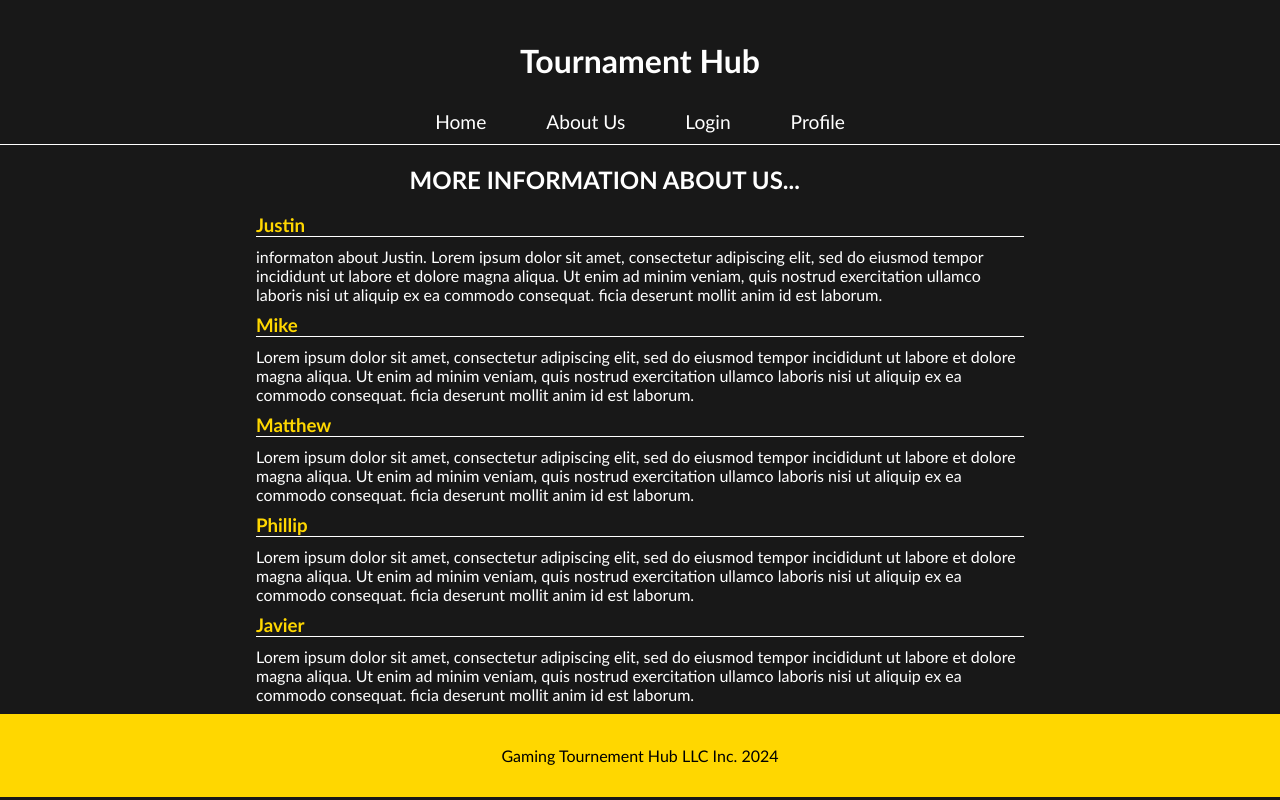
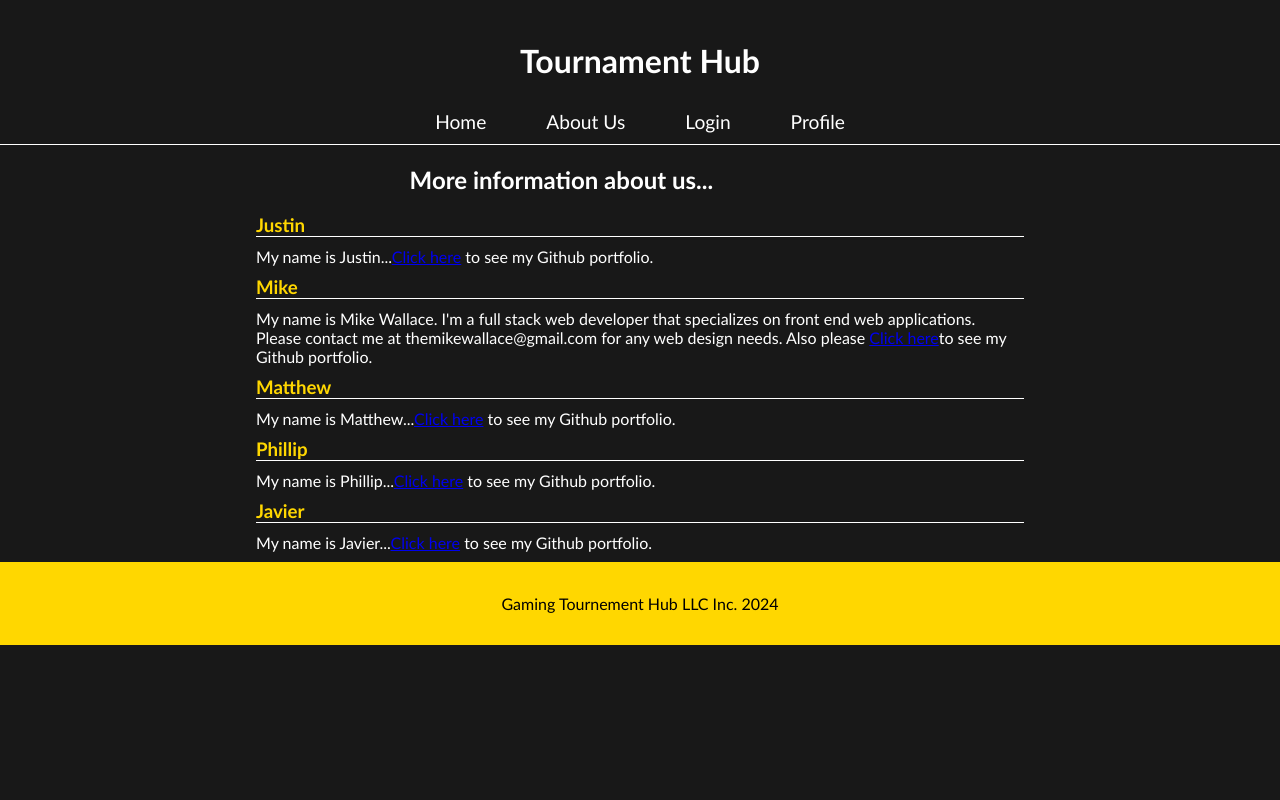
Before and after one commit to MikeWentForth/Gaming-Tournament-Hub, a React (Vite) app in the folder client/: page /aboutUs in a window 1280 px wide. Built offline with nearby package versions, Linux system fonts and the light colour scheme.

Commit message:
updated aboutus description with github links

```diff
--- a/client/src/pages/AboutUs.jsx
+++ b/client/src/pages/AboutUs.jsx
@@ -5,17 +5,17 @@ const AboutUs = () => {
     return (
       <>
       <section className="about-us-info">
-      <h1>MORE INFORMATION ABOUT US...</h1>
+      <h1>More information about us...</h1>
         <h3 className="h3-underline">Justin</h3>
-        <p>informaton about Justin. Lorem ipsum dolor sit amet, consectetur adipiscing elit, sed do eiusmod tempor incididunt ut labore et dolore magna aliqua. Ut enim ad minim veniam, quis nostrud exercitation ullamco laboris nisi ut aliquip ex ea commodo consequat. ficia deserunt mollit anim id est laborum.</p>
+        <p>My name is Justin...<a href= "https://github.com/CJFeagin33">Click here</a> to see my Github portfolio. </p>
         <h3 className="h3-underline">Mike</h3>
-        <p>Lorem ipsum dolor sit amet, consectetur adipiscing elit, sed do eiusmod tempor incididunt ut labore et dolore magna aliqua. Ut enim ad minim veniam, quis nostrud exercitation ullamco laboris nisi ut aliquip ex ea commodo consequat. ficia deserunt mollit anim id est laborum.</p>
+        <p>My name is Mike Wallace. I'm a full stack web developer that specializes on front end web applications. Please contact me at themikewallace@gmail.com for any web design needs. Also please <a href="https://github.com/MikeWentForth">Click here</a>to see my Github portfolio. </p>
         <h3 className="h3-underline">Matthew</h3>
-        <p>Lorem ipsum dolor sit amet, consectetur adipiscing elit, sed do eiusmod tempor incididunt ut labore et dolore magna aliqua. Ut enim ad minim veniam, quis nostrud exercitation ullamco laboris nisi ut aliquip ex ea commodo consequat. ficia deserunt mollit anim id est laborum.</p>
+        <p>My name is Matthew...<a href="https://github.com/matthkang">Click here</a> to see my Github portfolio. </p>
         <h3 className="h3-underline">Phillip</h3>
-        <p>Lorem ipsum dolor sit amet, consectetur adipiscing elit, sed do eiusmod tempor incididunt ut labore et dolore magna aliqua. Ut enim ad minim veniam, quis nostrud exercitation ullamco laboris nisi ut aliquip ex ea commodo consequat. ficia deserunt mollit anim id est laborum.</p>
+        <p>My name is Phillip...<a href="https://github.com/Pixls112">Click here</a> to see my Github portfolio. </p>
         <h3 className="h3-underline">Javier</h3>
-        <p>Lorem ipsum dolor sit amet, consectetur adipiscing elit, sed do eiusmod tempor incididunt ut labore et dolore magna aliqua. Ut enim ad minim veniam, quis nostrud exercitation ullamco laboris nisi ut aliquip ex ea commodo consequat. ficia deserunt mollit anim id est laborum.</p>
+        <p>My name is Javier...<a href="https://github.com/JavierBurgara">Click here</a> to see my Github portfolio. </p>
       </section>
 
       </>
```
